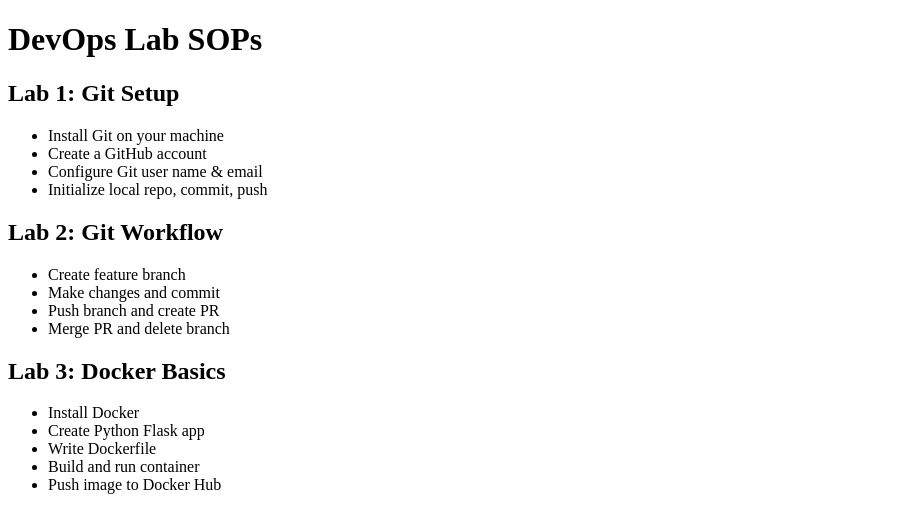
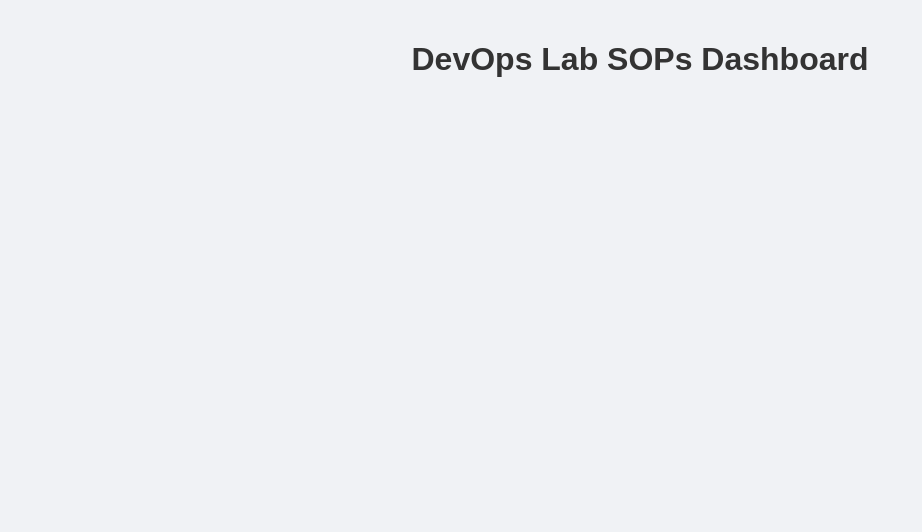
Before and after one commit to Tini3393/devops-sop-ci, a plain HTML site: page templates/index.html in a window 1280 px wide. Shown: the whole page, without its empty margins (0-922 px from the left). Drawn offline with Linux system fonts and the light colour scheme.

Commit message:
Initial application commit

```diff
--- /dev/null
+++ b/static/css/style.css
@@ -0,0 +1,18 @@
+body {
+    font-family: Arial, sans-serif;
+    background-color: #f0f2f5;
+    margin: 0;
+    padding: 0;
+}
+
+h1 {
+    text-align: center;
+    padding: 20px;
+    color: #333;
+}
+
+#dashboard {
+    display: flex;
+    justify-content: center;
+    padding: 50px;
+}
--- /dev/null
+++ b/static/js/script.js
@@ -0,0 +1 @@
+console.log("Dashboard loaded");
--- a/templates/index.html
+++ b/templates/index.html
@@ -2,34 +2,14 @@
 <html lang="en">
 <head>
     <meta charset="UTF-8">
-    <title>DevOps SOPs</title>
+    <title>DevOps Lab Dashboard</title>
+    <link rel="stylesheet" href="/static/css/style.css">
 </head>
 <body>
-    <h1>DevOps Lab SOPs</h1>
-
-    <h2>Lab 1: Git Setup</h2>
-    <ul>
-        <li>Install Git on your machine</li>
-        <li>Create a GitHub account</li>
-        <li>Configure Git user name & email</li>
-        <li>Initialize local repo, commit, push</li>
-    </ul>
-
-    <h2>Lab 2: Git Workflow</h2>
-    <ul>
-        <li>Create feature branch</li>
-        <li>Make changes and commit</li>
-        <li>Push branch and create PR</li>
-        <li>Merge PR and delete branch</li>
-    </ul>
-
-    <h2>Lab 3: Docker Basics</h2>
-    <ul>
-        <li>Install Docker</li>
-        <li>Create Python Flask app</li>
-        <li>Write Dockerfile</li>
-        <li>Build and run container</li>
-        <li>Push image to Docker Hub</li>
-    </ul>
+    <h1>DevOps Lab SOPs Dashboard</h1>
+    <div id="dashboard">
+        <!-- Add your charts or metrics here -->
+    </div>
+    <script src="/static/js/script.js"></script>
 </body>
 </html>
```
Also changed, not shown: index.html (added, +15 -0 lines), templates/layout.html (added, +34 -0 lines), static/css/bootstrap.min.css (added), static/js/bootstrap.bundle.min.js (added), 3 other files.
